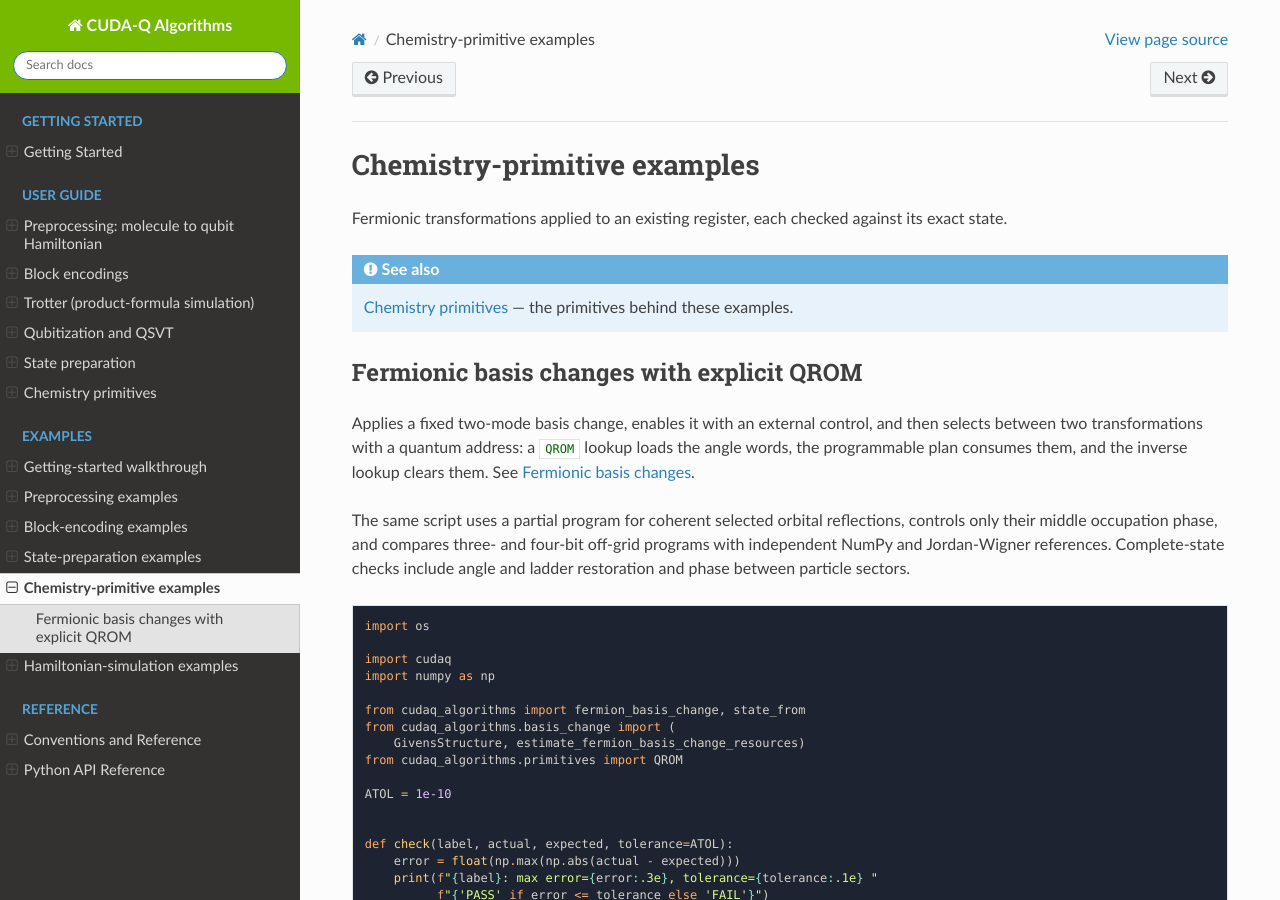
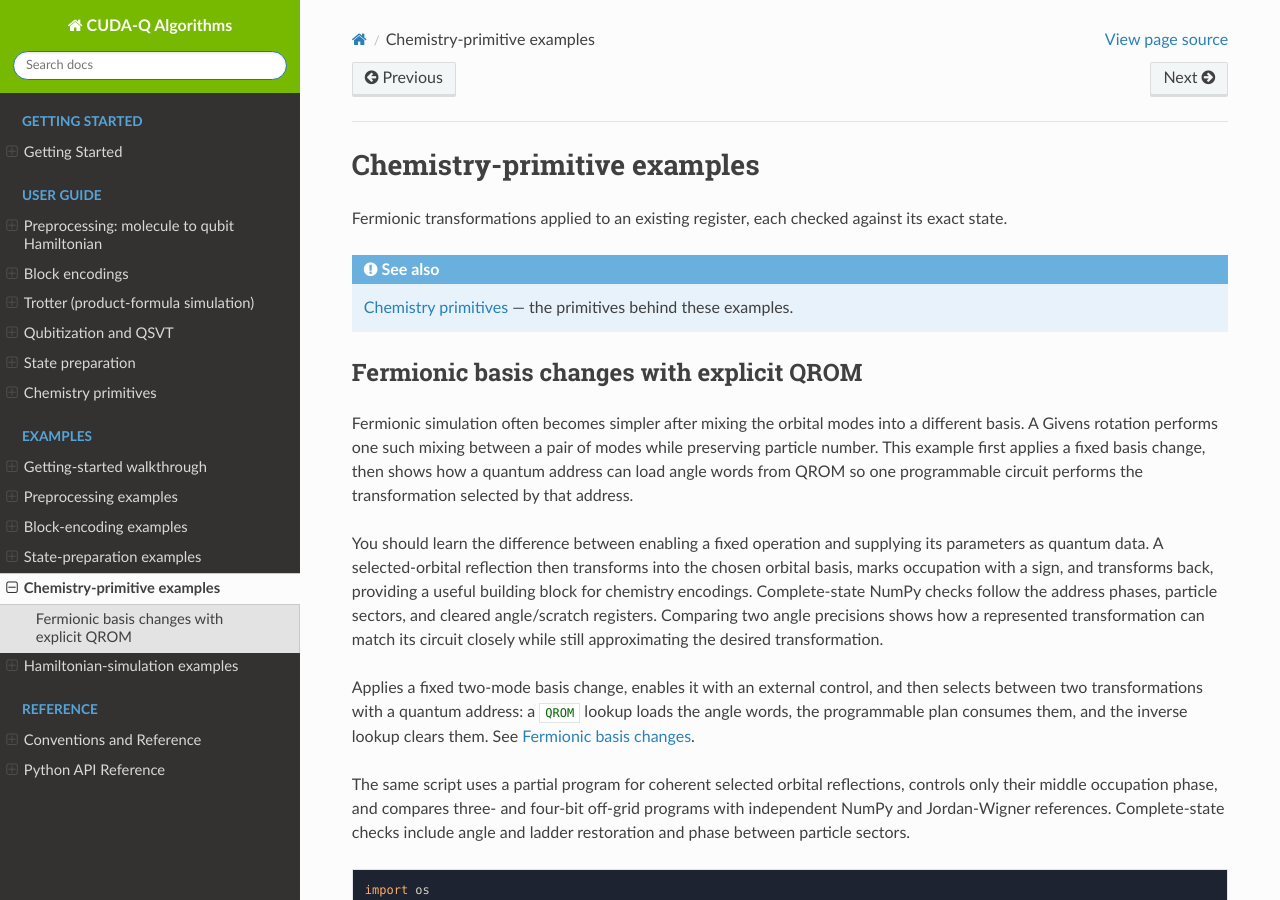
Before and after one commit to NVIDIA/cudaq-algorithms, a Sphinx documentation site: the page built from docs/sphinx/examples_rst/chemistry_primitives.rst, in a window 1280 px wide and 900 px high. Built offline with Sphinx 7.4.7 and the Read the Docs theme 3.1.0, drawn with Linux system fonts in a browser that asks for light colours.

Commit message:
docs: explain programmable Givens tutorial goals and lessons
Signed-off-by: Scott Thornton <wsttiger@gmail.com>

```diff
--- a/docs/sphinx/examples/python/fermion_basis_change.py
+++ b/docs/sphinx/examples/python/fermion_basis_change.py
@@ -1,6 +1,22 @@
 # SPDX-FileCopyrightText: Copyright (c) 2026 NVIDIA CORPORATION & AFFILIATES. All rights reserved.
 # SPDX-License-Identifier: Apache-2.0
 """Fixed, QROM-programmed and selected-reflection fermionic basis changes.
+
+Fermionic simulation often becomes simpler after mixing the orbital modes into
+a different basis. A Givens rotation performs one such mixing between a pair
+of modes while preserving particle number. This example first applies a fixed
+basis change, then shows how a quantum address can load angle words from QROM
+so one programmable circuit performs the transformation selected by that
+address.
+
+You should learn the difference between enabling a fixed operation and
+supplying its parameters as quantum data. A selected-orbital reflection then
+transforms into the chosen orbital basis, marks occupation with a sign, and
+transforms back, providing a useful building block for chemistry encodings.
+Complete-state NumPy checks follow the address phases, particle sectors, and
+cleared angle/scratch registers. Comparing two angle precisions shows how a
+represented transformation can match its circuit closely while still
+approximating the desired transformation.
 
 Run: python3 fermion_basis_change.py. Uses fp64 qpp-cpu by default.
 The full two-mode fixture uses sixteen qubits; partial programs use three
--- a/docs/sphinx/examples_rst/chemistry_primitives.rst
+++ b/docs/sphinx/examples_rst/chemistry_primitives.rst
@@ -11,6 +11,22 @@
 
 Fermionic basis changes with explicit QROM
 ------------------------------------------
+
+Fermionic simulation often becomes simpler after mixing the orbital modes into
+a different basis. A Givens rotation performs one such mixing between a pair
+of modes while preserving particle number. This example first applies a fixed
+basis change, then shows how a quantum address can load angle words from QROM
+so one programmable circuit performs the transformation selected by that
+address.
+
+You should learn the difference between enabling a fixed operation and
+supplying its parameters as quantum data. A selected-orbital reflection then
+transforms into the chosen orbital basis, marks occupation with a sign, and
+transforms back, providing a useful building block for chemistry encodings.
+Complete-state NumPy checks follow the address phases, particle sectors, and
+cleared angle/scratch registers. Comparing two angle precisions shows how a
+represented transformation can match its circuit closely while still
+approximating the desired transformation.
 
 Applies a fixed two-mode basis change, enables it with an external
 control, and then selects between two transformations with a quantum
```
